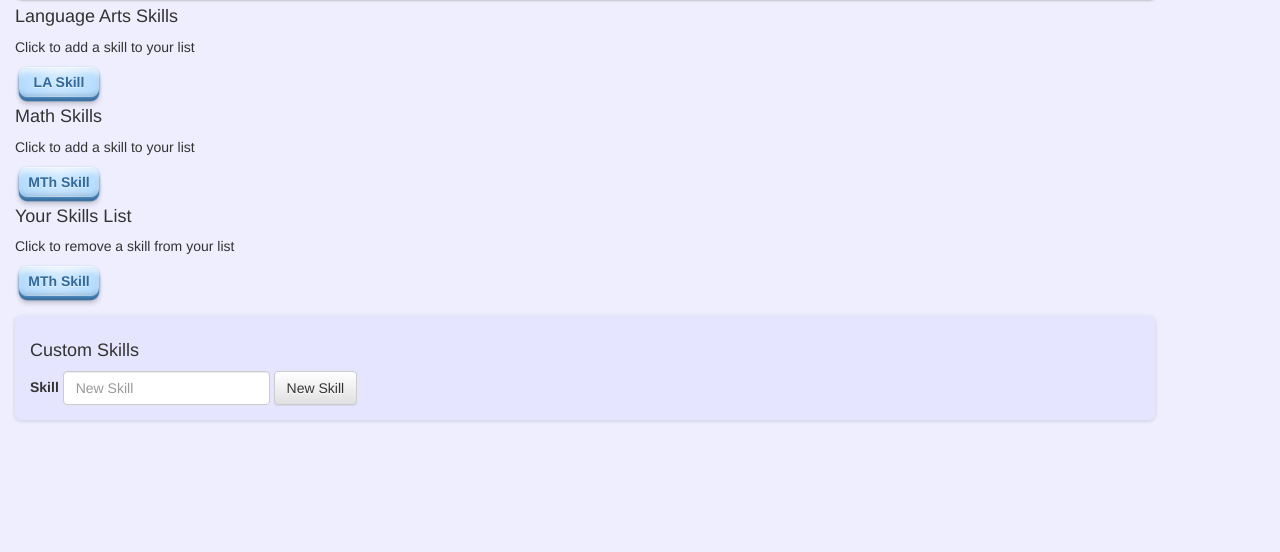
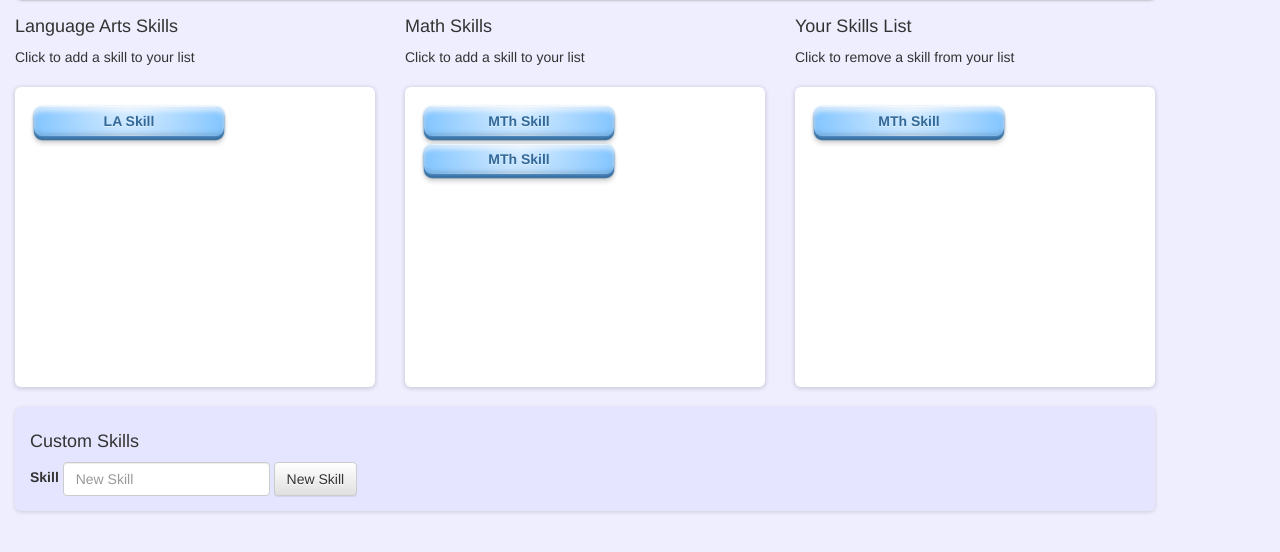
Before and after one commit to Karl74/Interventionist, a plain HTML site: page public/skills.html in a window 1280 px wide. Shown: the part 82-634 px from the top of the page. Drawn offline with nearby package versions, Linux system fonts and the light colour scheme.

Commit message:
app.js added, skillhtm style

```diff
--- /dev/null
+++ b/public/app/app.js
@@ -0,0 +1,7 @@
+$(document).ready(function(){
+  console.log("It's alive!!!!!");
+$(".pill").on("click", function(){
+  console.log("Hola Marianita, ¿Estas leyendo?");
+});
+
+});//End of document get ready
--- a/public/css/master.css
+++ b/public/css/master.css
@@ -12,7 +12,7 @@ body{
   padding: 10px;
 }
 
-.pill-box{
+.pill-box, .list-box{
   margin-top: 20px;
   padding: 15px;
   border-radius: 6px;
@@ -21,6 +21,11 @@ body{
   box-shadow: 0 1px 4px 1px rgba(0, 0, 0, 0.14);
 }
 
+.list-box{
+  min-height: 300px;
+  display: flex;
+  flex-direction: column;
+}
 .form-box{
   margin-top: 20px;
   padding: 15px;
@@ -111,6 +116,7 @@ body{
 }
 
 .skill-pill{
+  width: 190px;
   color: hsl(208, 50%, 40%)!important;
   background-color: hsl(208, 100%, 75%);
   background-image: -webkit-gradient(radial, 50% 0, 100, 50% 0, 0,
--- a/public/skills.html
+++ b/public/skills.html
@@ -19,6 +19,8 @@
       <h1 class="window-title">Catalog Skills</h1>
     </div>
 
+    <div class="row">
+      <div class="col-md-4">
         <!-- | A |- Language Arts skills -->
         <div class="">
           <h4 class="section-title">Language Arts Skills</h4>
@@ -29,8 +31,10 @@
             LA Skill
           </div>
         </div>
+      </div>
 
         <!-- | B |- Language Arts skills -->
+      <div class="col-md-4">
         <div class="">
           <h4 class="section-title">Math Skills</h4>
           <p>Click to add a skill to your list</p>
@@ -39,8 +43,14 @@
           <div class="skill-pill pill">
             MTh Skill
           </div>
+          <div class="skill-pill pill">
+            MTh Skill
           </div>
+        </div>
+      </div>
+
         <!-- | C |- Skills List -->
+      <div class="col-md-4">
         <div class="">
           <h4 class="section-title">Your Skills List</h4>
           <p>Click to remove a skill from your list</p>
@@ -50,6 +60,8 @@
             MTh Skill
           </div>
         </div>
+      </div>
+    </div> <!-- End of row -->
 
 <!-- | D |- Custom Skills -->
 <div class="form-box">
@@ -66,7 +78,10 @@
 <button type="submit" class="btn btn-default">New Skill</button>
 
   </div> <!-- End of container -->
-
+  <script type="text/javascript" src="https://code.jquery.com/jquery-3.2.1.min.js"
+    integrity="sha256-hwg4gsxgFZhOsEEamdOYGBf13FyQuiTwlAQgxVSNgt4="
+    crossorigin="anonymous"></script>
+  <script type="text/javascript" src="app/app.js"></script>
 </body>
 
 </html>
```
Also changed, not shown: public/Evaluations.html (+4 -0 lines), public/lesson.html (+4 -0 lines), public/student.html (+4 -1 lines), public/teams.html (+4 -1 lines). Lines whose indentation alone changed are shown as unchanged.
